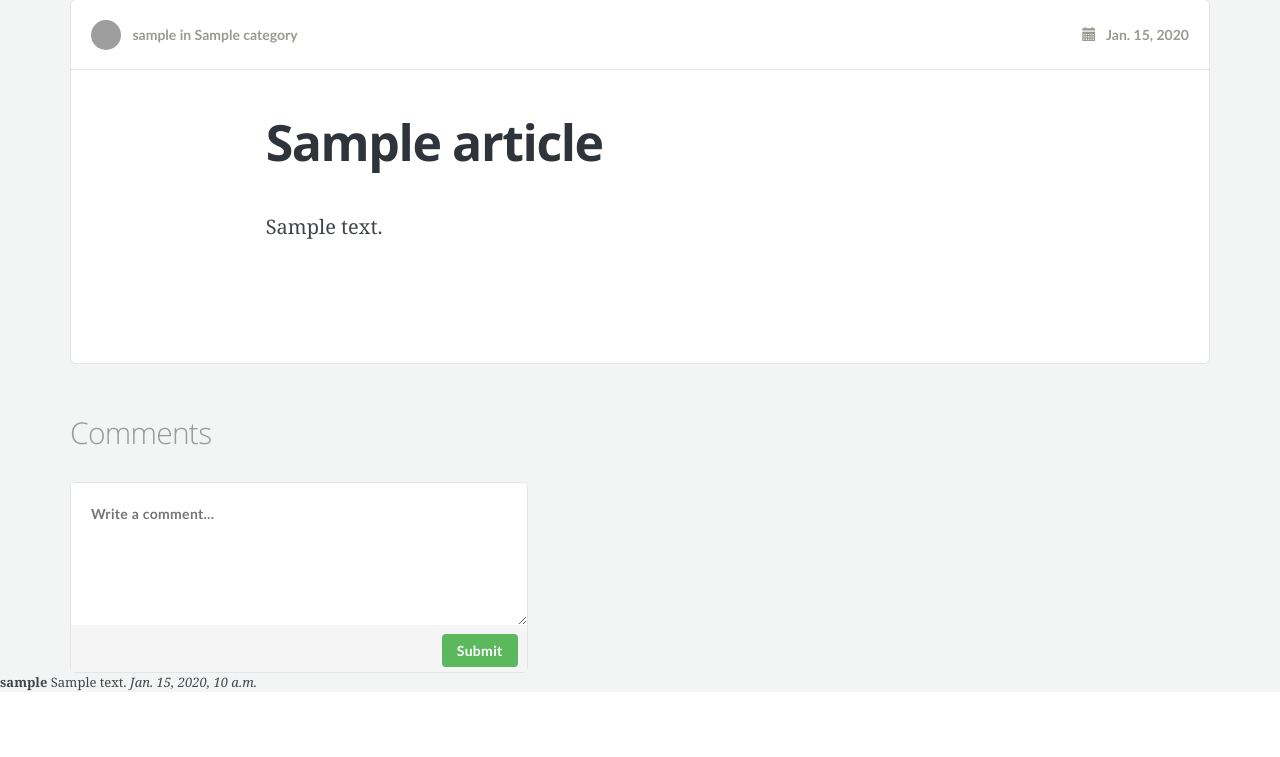
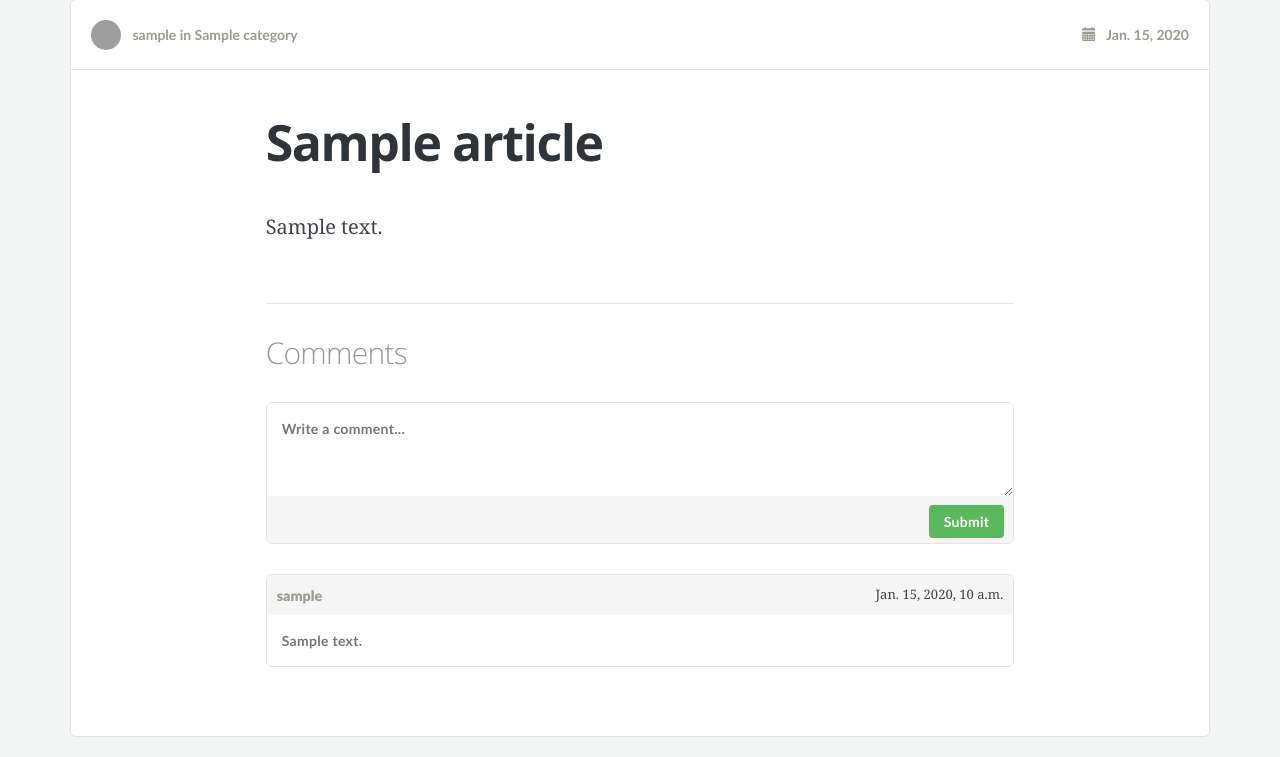
Before and after one commit to meikuam/Redwing, a Django app: a page that uses redwing/templates/base.html in a window 1280 px wide. Shown: the part 123-880 px from the top of the page. Before the commit the page ends 814 px from the top, so only its background shows below. Run offline with Django 3.2, Linux system fonts and the light colour scheme; tables that the repository leaves empty hold one stand-in row (values such as "Sample post"); some libraries are stand-ins or nearby versions; grey boxes are pictures that could not be loaded.

Commit message:
comment section

```diff
--- a/news/forms.py
+++ b/news/forms.py
@@ -14,7 +14,7 @@ class CommentForm(forms.Form):
 	text = forms.CharField(
 		label='Comment',
 		max_length=200,
-		widget=forms.Textarea(attrs={'rows': 4, 'cols': 40, 'placeholder': 'Write a comment...'})
+		widget=forms.Textarea(attrs={'rows': 3, 'cols': 40, 'placeholder': 'Write a comment...'})
 	)
 
 class CommentReviewForm(forms.Form):
--- a/news/static/news/custom.css
+++ b/news/static/news/custom.css
@@ -2,8 +2,10 @@
 	padding: 0;
 }
 
-.post-content h1 {
-	margin-top: -25px;
+@media (min-width: 768px) {
+	.post-content h1 {
+		margin-top: -25px;
+	}
 }
 
 .cm-panel {
@@ -17,13 +19,42 @@
 	margin: 0 5px;
 }
 
+.comment-list {
+	padding-left: 0;
+}
+
+.comment-list li {
+	list-style-type: none;
+}
+
+.comment-list .comment-box {
+	margin-top: 30px;
+}
+
 .comment-box {
 	background-color: #fff;
 	border: 1px solid #e4e4e4;
 	border-radius: 6px;
-	float: left;
 	position: relative;
 	width: 100%;
+	overflow: hidden;
+}
+
+.comment-content {
+	height: auto;
+	width: 500px;
+}
+
+.comment-text {
+	position: relative;
+	top: 0;
+	right: 0;
+}
+
+.comment-rejected {
+	background: #fefefe;
+	color: #aeaeae;
+	left: 0;
 }
 
 .comment-upload {
@@ -42,9 +73,11 @@
 	width: 100%;
 }
 
-.comment-upload form textarea {
+.comment-upload form textarea,
+.comment-upload .comment-content {
 	resize: none;
 	background: none repeat scroll 0 0 #fff;
+	background-color: white;
 	border: medium none;
 	-webkit-border-radius: 4px 4px 0 0;
 	-moz-border-radius: 4px 4px 0 0;
@@ -55,12 +88,27 @@
 	float: left;
 	font-family: Lato;
 	font-size: 14px;
-	height: 142px;
 	letter-spacing: 0.3px;
-	padding: 20px;
+	padding: 15px;
 	width: 100%;
 	resize: vertical;
 	outline: none;
+}
+
+.comment-head {
+	padding: 10px;
+	height: 40px;
+}
+
+.comment-head > h6 {
+	display: inline-block;
+	text-transform: none;
+	font-weight: 800;
+	font-size: 1.1em;
+}
+
+.comment-head > span {
+	float: right;
 }
 
 .comment-upload form button,
--- a/news/templates/news/article_detail.html
+++ b/news/templates/news/article_detail.html
@@ -22,58 +22,13 @@
 		<div class="row">
 			<div class="col-xs-10  col-xs-offset-1  col-md-8  col-md-offset-2  push-down-60">
 				<div class="post-content">
-					<h1>
-						<a href="#">{{ article.title }}</a>
-					</h1>
+					<h1><a href="#">{{ article.title }}</a></h1>
 					{{ article.content|safe }}
 				</div>
+				{% include 'news/comment_section.html' with comments=comments %}
 			</div>
 		</div>
 	</div>
 </div>
 
-<div class="container">
-	<div class="row">
-		<div class="col-md-12">
-			<h3>Comments</h3>
-		</div>
-	</div>
-	<div class="row">
-		<div class="col-md-5">
-			<div class="comment-box no-padding blank">
-				<div class="comment-upload">
-					<form action="{% url 'news:comment' object.slug %}" method="post">
-						{% csrf_token %}
-						{{ form.text }}
-						<input type="submit" value="Submit" class="btn btn-success green">
-					</form>
-				</div>
-			</div>
-		</div>
-	</div>
-</div>
-<div>
-	{% for comment in comments %}
-		{% if comment.status == 'APP' or comment.author == user or user.is_staff %}
-			<div style="color:{% if comment.author == user and comment.status == "NEW" %}{{ "grey" }}{% endif %}">
-				<b>{{ comment.author }}</b> {{ comment.text }} <em>{{ comment.published }} </em>{% if comment.status == "REJ" and not user.is_staff %}<font color="red">{%if comment.reviewer_comment %}{{ comment.reviewer_comment }}{% else %}{{ "Deleted" }}{% endif %}</font>{% endif %}
-				{% if request.user.is_staff %}
-					<div>
-						<br/><b>Comment review</b><br/>
-							<form action="/reviewcomment/{{ comment.id }}/" method="post">
-								{% csrf_token %}
-								<select name="status" required>
-									<option disabled style="display:none;" {% if comment.status == "NEW" %} {{ "selected" }} {% endif %}>Pending</option>
-									<option value="APP" {% if comment.status == "APP" %} {{ "selected" }} {% endif %}>Approved</option>
-									<option value="REJ" {% if comment.status == "REJ" %} {{ "selected" }} {% endif %}>Rejected</option>
-								</select>
-								<input type="text" name="reviewer_comment" value="{% if comment.reviewer_comment %}{{ comment.reviewer_comment }}{% endif %}">
-								<input type="submit" value="OK">
-							</form>
-					</div>
-				{% endif %}
-			</div>
-		{% endif %}
-	{% endfor %}
-</div>
 {% endblock %}
--- /dev/null
+++ b/news/templates/news/comment_section.html
@@ -0,0 +1,79 @@
+<div class="row">
+	<div class="col-md-12">
+		<div class="row">
+			<div class="col-md-12">
+				<div style="border-top: 1px solid #e4e4e4"></div>
+				<h3 style="">Comments</h3>
+			</div>
+		</div>
+		<div class="row">
+			<div class="col-md-12">
+				<div class="comment-box no-padding blank">
+					<div class="comment-upload">
+						<form action="{% url 'news:comment' object.slug %}" method="post">
+							{% csrf_token %}
+							{{ form.text }}
+							<input type="submit" value="Submit" class="btn btn-success green">
+						</form>
+					</div>
+				</div>
+			</div>
+		</div>
+		<div>
+			<ul class="comment-list">
+			{% for comment in comments %}
+				{% if comment.status == 'APP' or comment.author == user or user.is_staff %}
+				<li>
+					<div class="comment-box no-padding blank">
+						<div class="comment-upload">
+							<div class="comment-head">
+								<h6>{{ comment.author }}</h6>
+								<span>{{ comment.published}}</span>
+							</div>
+							<div class="comment-content">
+								<div class="comment-text">
+									{{ comment.text }}
+									{% if comment.status == 'REJ' %}
+									<div class="comment-rejected">
+										{% if comment.author == user %}
+										Your
+										{% else %}
+										This
+										{% endif %}
+										comment has been rejected. Reason: {{ comment.reviewer_comment }}
+									</div>
+									{% endif %}
+								</div>
+								<div style="clear: both;"></div>
+							</div>
+						</div>
+					</div>
+					{% if request.user.is_staff %}
+					<div>
+						<b>Comment review</b><br/>
+						<form action="/reviewcomment/{{ comment.id }}/" method="post">
+							{% csrf_token %}
+							<select name="status" required>
+								<option disabled style="display:none;" {% if comment.status == "NEW" %} {{ "selected" }} {% endif %}>Pending</option>
+								<option value="APP" {% if comment.status == "APP" %} {{ "selected" }} {% endif %}>Approved</option>
+								<option value="REJ" {% if comment.status == "REJ" %} {{ "selected" }} {% endif %}>Rejected</option>
+							</select>
+							<input type="text" name="reviewer_comment" {% if not comment.reviewer_comment %} style="display: none" {% endif %} value="{% if comment.reviewer_comment %}{{ comment.reviewer_comment }}{% endif %}">
+							<input type="submit" value="OK">
+						</form>
+					</div>
+					{% endif %}
+				</li>
+				{% endif %}
+			{% endfor %}
+			</ul>
+			<script>
+				$('select[name="status"]').on('change', function (e) {
+					$input = $(this).siblings('input[name="reviewer_comment"]');
+					if (e.target.value === 'REJ') $input.fadeIn();
+					else $input.fadeOut();
+				});
+			</script>
+		</div>
+	</div>
+</div>
--- a/redwing/templates/base.html
+++ b/redwing/templates/base.html
@@ -7,9 +7,9 @@
 		<title>Redwing</title>
 		<link rel="stylesheet" type="text/css" href="{% static 'news/style.css' %}" />
 		<link rel="stylesheet" type="text/css" href="{% static 'news/fonts.css' %}" />
-		<link rel="stylesheet" type="text/css" href="{% static 'news/custom.css' %}" />
 		<script src="https://code.jquery.com/jquery-2.2.4.min.js"></script>
 		<script src="{% static 'news/js/main.js' %}"></script>
+		<link rel="stylesheet" type="text/css" href="{% static 'news/custom.css' %}" />
 	</head>
 	<body>
 		{% include 'news/content_manager_panel.html' %}
```
